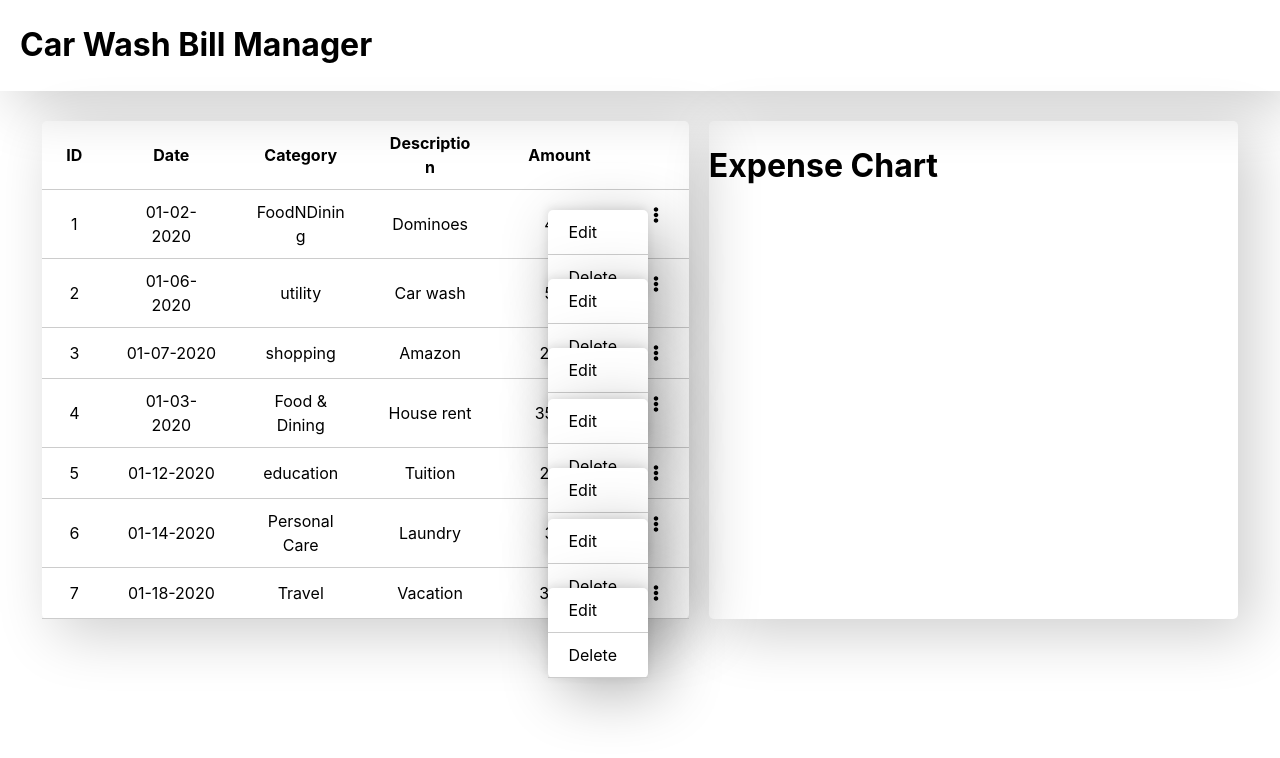
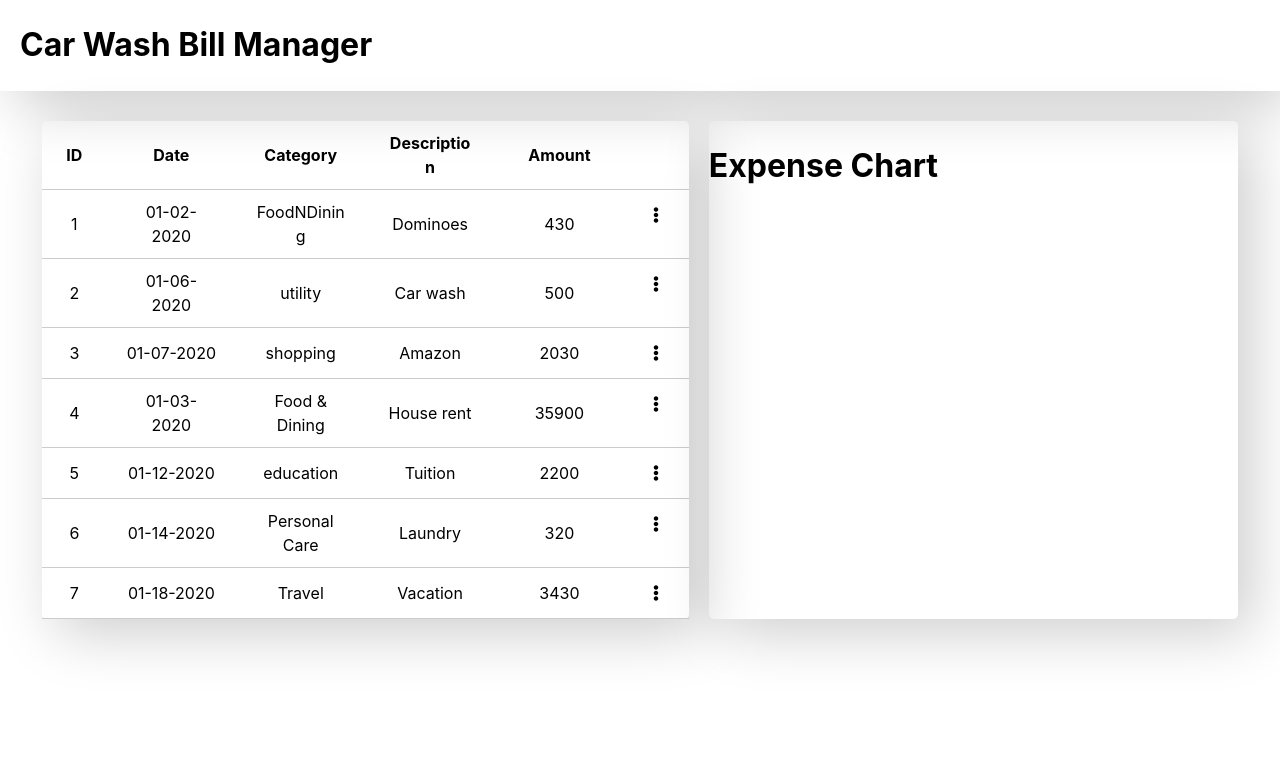
Before and after one commit to kghildial/bill-management-react, a React (Create React App) app: page / in a window 1280 px wide. Shown: the top 758 px of the page. Built offline with nearby package versions, Linux system fonts and the light colour scheme.

Commit message:
Add Icon Menu model for icon

```diff
--- a/src/components/Icon/index.js
+++ b/src/components/Icon/index.js
@@ -9,10 +9,16 @@ import { IconTag } from './Icon.style';
 const Icon = ({ iconVal, iconMenuList }) => {
   const [isMenuOpen, setIsMenuOpen] = useState(false);
 
+  const clickHandler = () => {
+    setIsMenuOpen(true);
+  };
+
   return (
-    <Container type="iconWrapper" variant="noShadow">
+    <Container type="iconWrapper" variant="noShadow" onClick={clickHandler}>
       <IconTag icon={iconVal} />
-      {iconMenuList && <List type="iconMenu" listData={iconMenuList} />}
+      {iconMenuList && (
+        <List type="iconMenu" listData={iconMenuList} trigger={isMenuOpen} />
+      )}
     </Container>
   );
 };
--- a/src/components/List/List.style.js
+++ b/src/components/List/List.style.js
@@ -47,6 +47,15 @@ export const ListTag = styled.ul`
     }
   }};
 
+  height: ${({ type, trigger }) => {
+    switch (type) {
+      case 'iconMenu':
+        return trigger ? '90px' : '0';
+      default:
+        return '';
+    }
+  }};
+
   box-shadow: ${({ type }) => {
     switch (type) {
       case 'iconMenu':
@@ -64,11 +73,28 @@ export const ListTag = styled.ul`
         return '';
     }
   }};
+
+  transition: height 0.5s cubic-bezier(0, 0, 0.56, 1.33);
+
+  overflow: hidden;
 `;
 
 export const ListItem = styled.li`
   padding: 10px 20px;
+
   border-bottom: 1px solid #ccc;
+
+  &:last-of-type {
+    border-bottom: none;
+  }
+
   width: 100%;
   text-align: left;
+
+  transition: 0.3s linear;
+
+  &:hover {
+    background: #009eff;
+    color: #fff;
+  }
 `;
--- a/src/components/List/index.js
+++ b/src/components/List/index.js
@@ -4,9 +4,9 @@ import PropTypes from 'prop-types';
 // Custom component(s) import(s)
 import { ListTag, ListItem } from './List.style';
 
-const List = ({ type, listData }) => {
+const List = ({ type, listData, trigger }) => {
   return (
-    <ListTag type={type}>
+    <ListTag type={type} trigger={trigger}>
       {listData.map((item, index) => (
         <ListItem key={`listItem_${index + 1}`} type={type}>
           {item}
```
